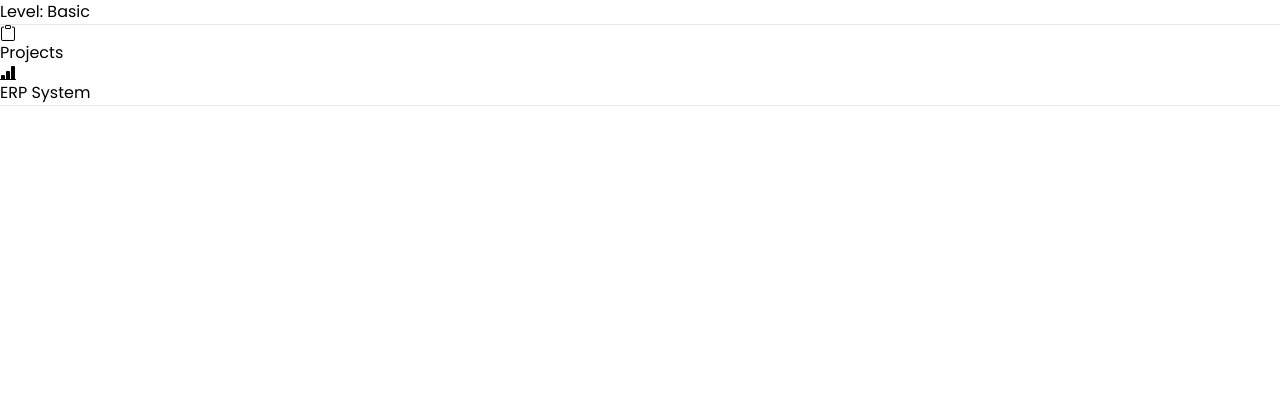
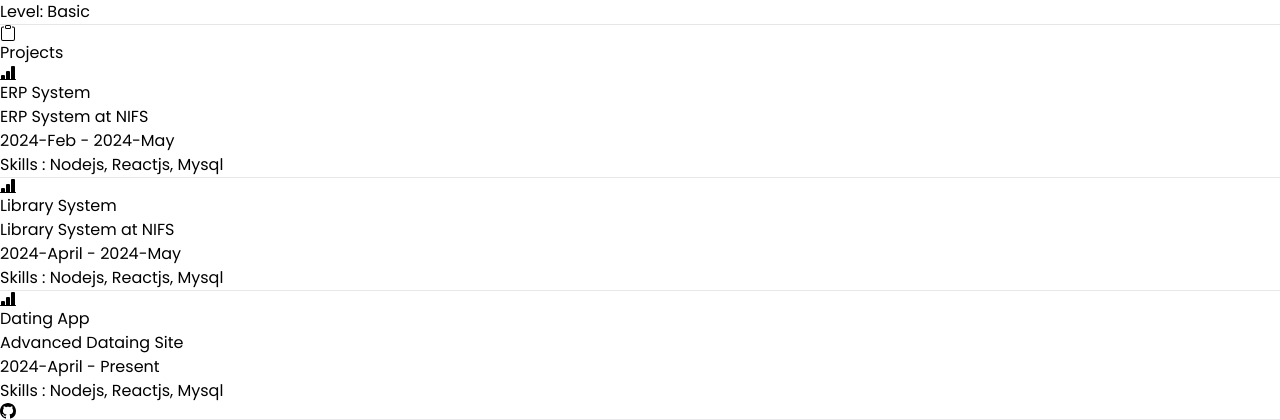
Before and after one commit to BackendExpert/Myportfolio, a React (Vite) app in the folder myportfolio/: page / in a window 1280 px wide. Shown: the part 10630-11050 px from the top of the page. Before the commit the page ends 10736 px from the top, so only its background shows below. Built offline with nearby package versions, Linux system fonts and the light colour scheme; a web font is replaced by a local one.

Commit message:
Update Projects.jsx
Co-Authored-By: JehanKandy  <jehankandy@gmail.com>

```diff
--- a/myportfolio/src/comportment/Projects.jsx
+++ b/myportfolio/src/comportment/Projects.jsx
@@ -1,5 +1,5 @@
 import React from 'react'
-import { BsBarChartLineFill, BsBuilding, BsClipboard, BsGithub, BsGlobe, BsPerson } from "react-icons/bs";
+import { BsBarChartLineFill, BsBuilding, BsClipboard, BsGithub, BsGlobe, BsLinkedin, BsPerson, BsBoxSeam } from "react-icons/bs";
 
 const Projects = () => {
   return (
@@ -7,17 +7,56 @@ const Projects = () => {
         <h1 className="md:text-2xl text-2xl text-[#00A0DF] font-semibold flex "><BsClipboard /><span className=' italic pl-2 font-semibold'>Projects</span></h1>
         <div className="my-12 md:grid grid-cols-3 gap-4 md:mx-16">
 
-
-            <div className="md:my-0 my-4">
-                <div className="flex">
-                    <BsBarChartLineFill />
-                    <div className="">
-                        <h1 className="">ERP System</h1>
+        <div className="md:my-0 my-4">
+                <div className="md:flex">
+                    <BsBarChartLineFill className='h-40 w-auto'/>
+                    <div className="md:mx-8 mx-4">
+                        <div className="md:mx-8 md:my-0 my-2">
+                            <p className="md:text-2xl text-xl text-[#00A0DF]">ERP System</p>
+                            <p className="">ERP System at NIFS</p>
+                            <p className="my-4">2024-Feb - 2024-May</p>
+                            <p className="">Skills : Nodejs, Reactjs, Mysql</p>
+                        </div>
                     </div>
                 </div>
             </div>
             <hr className='md:hidden block border border-[#00A0DF] w-3/4'/>
 
+
+            <div className="md:my-0 my-4">
+                <div className="md:flex">
+                    <BsBarChartLineFill className='h-40 w-auto'/>
+                    <div className="md:mx-8 mx-4">
+                        <div className="md:mx-8 md:my-0 my-2">
+                            <p className="md:text-2xl text-xl text-[#00A0DF]">Library System</p>
+                            <p className="">Library System at NIFS</p>
+                            <p className="my-4">2024-April - 2024-May</p>
+                            <p className="">Skills : Nodejs, Reactjs, Mysql</p>
+                        </div>
+                    </div>
+                </div>
+            </div>
+            <hr className='md:hidden block border border-[#00A0DF] w-3/4'/>
+
+            <div className="md:my-0 my-4">
+                <div className="md:flex">
+                    <BsBarChartLineFill className='h-40 w-auto'/>
+                    <div className="md:mx-8 mx-4">
+                        <div className="md:mx-8 md:my-0 my-2">
+                            <p className="md:text-2xl text-xl text-[#00A0DF]">Dating App</p>
+                            <p className="">Advanced Dataing Site</p>
+                            <p className="my-4">2024-April - Present</p>
+                            <p className="">Skills : Nodejs, Reactjs, Mysql</p>
+                            <p className="flex my-4">
+                                <a href="https://github.com/TeamProjectsReact/Dating-App" className='px-2 text-xl text-[#00A0DF]' target='_blank'>
+                                    <BsGithub />
+                                </a>
+                            </p>
+                        </div>
+                    </div>
+                </div>
+            </div>
+            <hr className='md:hidden block border border-[#00A0DF] w-3/4'/>
 
         </div>
     </div>
```
